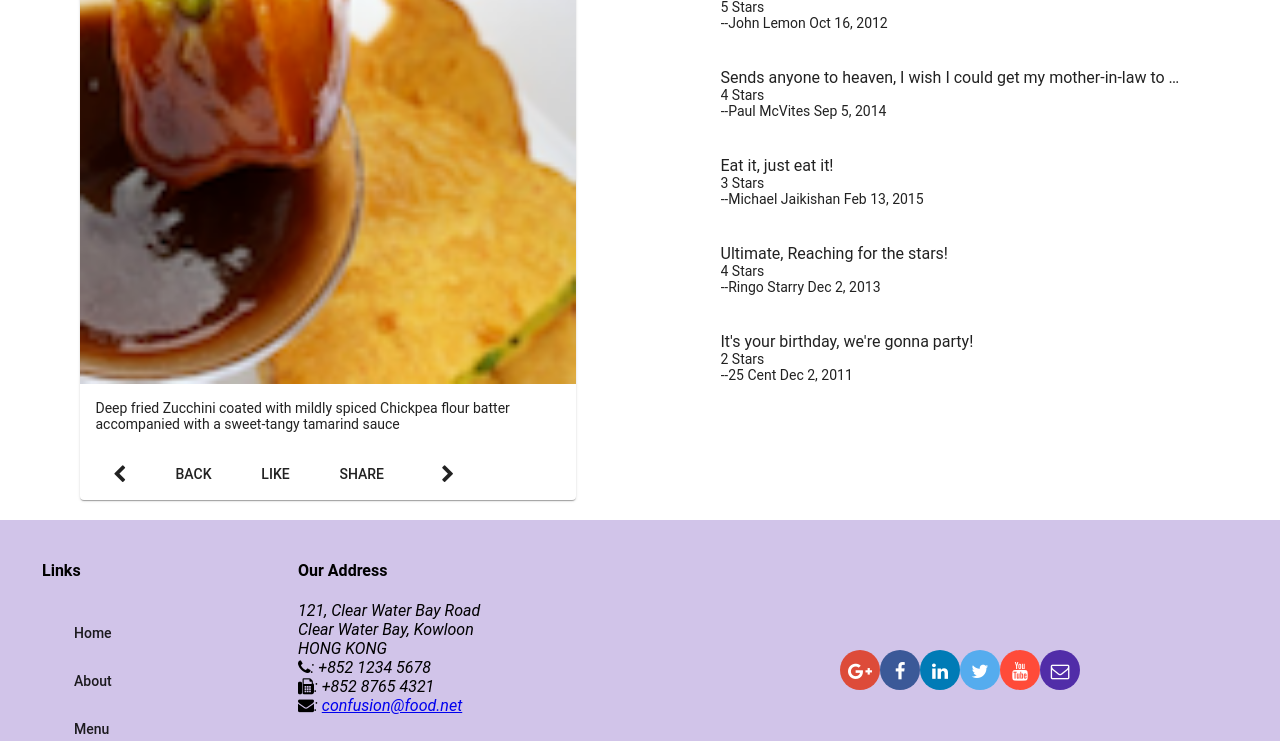
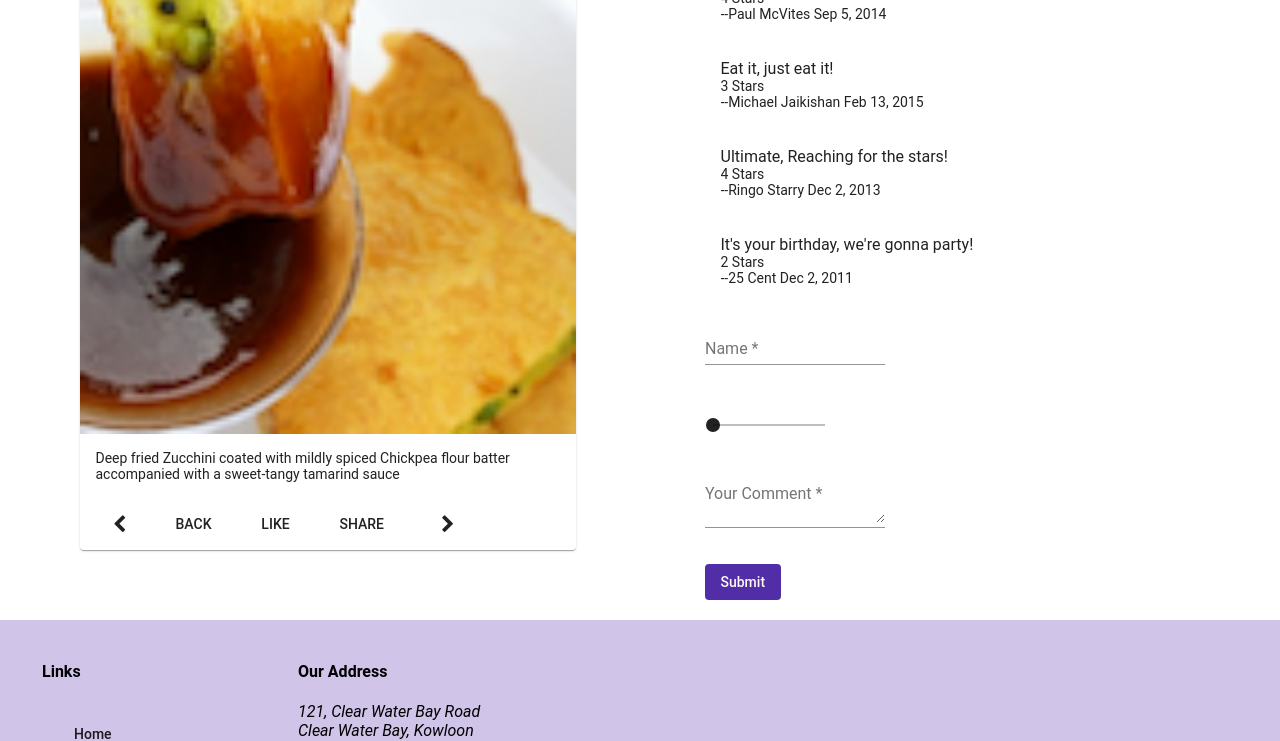
Before and after one commit to motezgh/angular-project, an Angular app: page /dishdetail/1 in a window 1280 px wide. Shown: the part 562-1303 px from the top of the page. Built offline with nearby package versions, Linux system fonts and the light colour scheme.

Commit message:
Assignment 3 solution

```diff
--- a/src/app/app.module.ts
+++ b/src/app/app.module.ts
@@ -18,7 +18,7 @@ import { ReactiveFormsModule } from '@angular/forms';
 import { MatSelectModule } from '@angular/material/select';
 import { MatSlideToggleModule } from '@angular/material/slide-toggle';
 import { MatProgressSpinnerModule } from '@angular/material/progress-spinner';
-
+import { MatSliderModule} from '@angular/material/slider';
 import { AppRoutingModule } from './app-routing.module';
 import { AppComponent } from './app.component';
 
@@ -74,7 +74,8 @@ import {LeaderService} from './services/leader.service';
     MatCheckboxModule,
     MatSelectModule,
     MatSlideToggleModule,
-    MatProgressSpinnerModule
+    MatProgressSpinnerModule,
+    MatSliderModule
   ],
   providers: [
     DishService,
--- a/src/app/dishdetail/dishdetail.component.html
+++ b/src/app/dishdetail/dishdetail.component.html
@@ -51,8 +51,41 @@
                     <p matLine>
                         <span>--{{element.author}}  {{element.date | date}}</span>
                     </p>
+
                 </mat-list-item>
+
+                <mat-list-item *ngIf="this.commentForm.valid">
+                    <p matLine>{{commentForm.value.comment}}</p>
+                    <p matLine>{{commentForm.value.rating}} Stars</p>
+                    <p matLine>--{{commentForm.value.author}} </p>
+                  </mat-list-item>
+
             </mat-list>
+
+            <form novalidate [formGroup]="commentForm" #cform="ngForm" (ngSubmit)="onSubmit()">
+                <p>
+                  <mat-form-field class="half-width">
+                    <input matInput formControlName="author" placeholder="Name" type="text" required>
+                    <mat-error *ngIf="formErrors.author">{{formErrors.author}}</mat-error>
+                  </mat-form-field>
+
+                </p>
+                <p>
+                    <mat-slider label="Rating" thumbLabel [displayWith]="formatLabel" tickInterval="1" min="1" max="5" formControlName="rating"></mat-slider>
+                </p>
+
+
+
+
+                <p>
+                  <mat-form-field class="full-width">
+                    <textarea matInput formControlName="comment" placeholder="Your Comment"  required></textarea>
+                  </mat-form-field>
+                </p>
+                <button type="submit" mat-button class="background-primary text-floral-white"
+                [disabled]="commentForm.invalid" (click)="addComment()">Submit</button>
+              </form>
+
         </div>
         <div fxFlex [hidden]="dish">
             <mat-spinner></mat-spinner> <h4>Loading . . . Please Wait</h4>
--- a/src/app/dishdetail/dishdetail.component.ts
+++ b/src/app/dishdetail/dishdetail.component.ts
@@ -1,9 +1,12 @@
-import { Component, OnInit } from '@angular/core';
+import { Component, OnInit, ViewChild } from '@angular/core';
 import { Params, ActivatedRoute } from '@angular/router';
 import { Location } from '@angular/common'
 import { Dish } from '../shared/dish';
 import { DishService } from '../services/dish.service';
 import { switchMap } from 'rxjs/operators'; //enables me to make use of the params observable
+import { FormGroup, FormBuilder, Validators } from '@angular/forms';
+import {Comment} from '../shared/comment';
+import { DISHES } from '../shared/dishes';
 
 @Component({
   selector: 'app-dishdetail',
@@ -12,14 +15,41 @@ import { switchMap } from 'rxjs/operators'; //enables me to make use of the para
 })
 export class DishdetailComponent implements OnInit {
 
+  @ViewChild('cform') commentFormDirective;
+
   dish : Dish;
   dishIds: string[];
   prev: string;
   next: string;
 
+  commentForm : FormGroup ;
+  commentaire : Comment;
+  date = new Date();
+
+
+
+  formErrors = {
+    'author': '',
+    'comment': ''
+  };
+
+  validationMessages = {
+    'author': {
+      'required':      'Name is required.',
+      'minlength':     'Name must be at least 2 characters long.',
+      'maxlength':     'Name cannot be more than 25 characters long.'
+    },
+    'comment': {
+      'required':      'comment is required.'
+    }
+  };
+
   constructor(private dishService: DishService,
     private route: ActivatedRoute,
-    private location : Location) { }
+    private location : Location,
+    private fb: FormBuilder) {
+      this.createForm();
+    }
 
   ngOnInit(): void {
     this.dishService.getDishIds().subscribe(dishIds => this.dishIds = dishIds);
@@ -37,4 +67,69 @@ export class DishdetailComponent implements OnInit {
     this.location.back();
   }
 
+
+
+
+
+  createForm(){
+    this.commentForm = this.fb.group({
+      author: ['', [Validators.required, Validators.minLength(2), Validators.maxLength(25)] ],
+      comment: ['', [Validators.required] ],
+      rating : '',
+      date:this.date
+
+    });
+
+    this.commentForm.valueChanges
+      .subscribe(data => this.onValueChanged(data));
+
+    this.onValueChanged(); // (re)set validation messages now
+
+  }
+
+  onValueChanged(data?: any) {
+    if (!this.commentForm) { return; }
+    const form = this.commentForm;
+    for (const field in this.formErrors) {
+      if (this.formErrors.hasOwnProperty(field)) {
+        // clear previous error message (if any)
+        this.formErrors[field] = '';
+        const control = form.get(field);
+        if (control && control.dirty && !control.valid) {
+          const messages = this.validationMessages[field];
+          for (const key in control.errors) {
+            if (control.errors.hasOwnProperty(key)) {
+              this.formErrors[field] += messages[key] + ' ';
+            }
+          }
+        }
+      }
+    }
+  }
+
+  onSubmit() {
+    this.commentaire = this.commentForm.value;
+    console.log(this.commentaire);
+    this.commentForm.reset({
+      author: '',
+      comment: '',
+      rating:'',
+      date:this.date
+
+    });
+    this.commentFormDirective.resetForm();
+  }
+
+
+  addComment(){
+    this.dish.comments.push(this.commentForm.value)
+  }
+
+
+  formatLabel(value: number) {
+    return value;
+  }
+
+
+
 }
```
